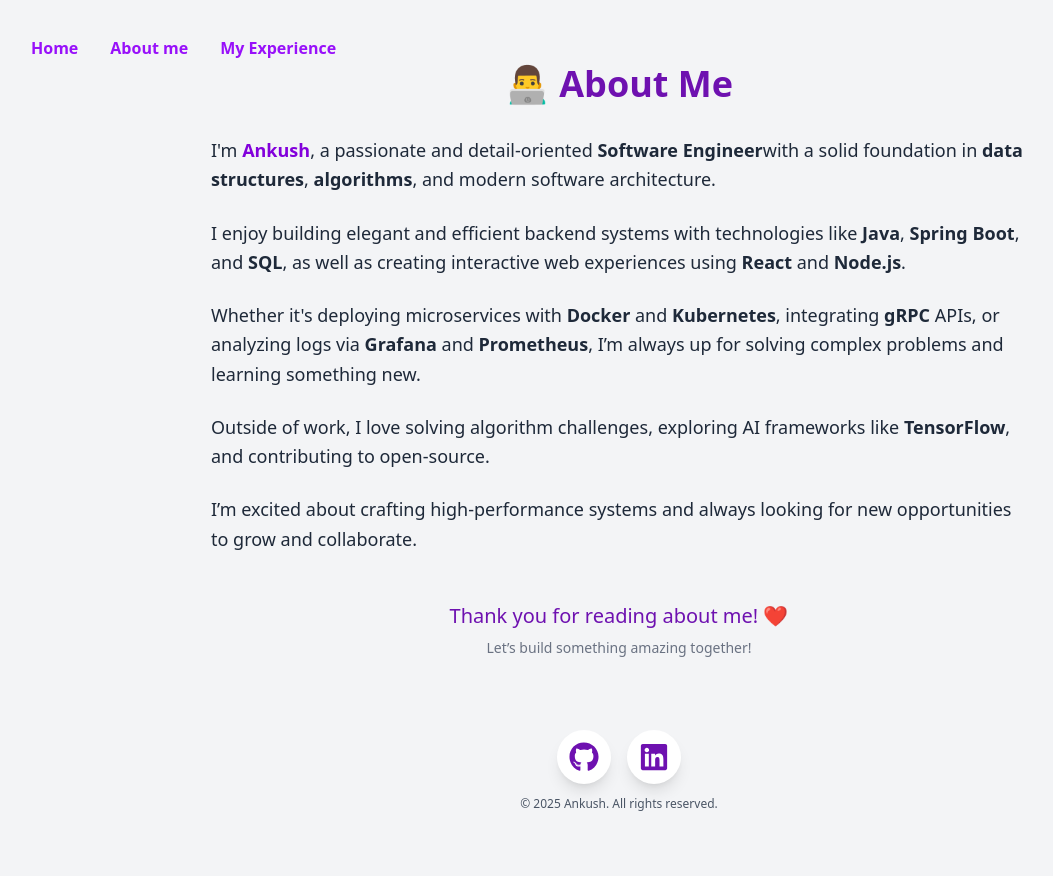
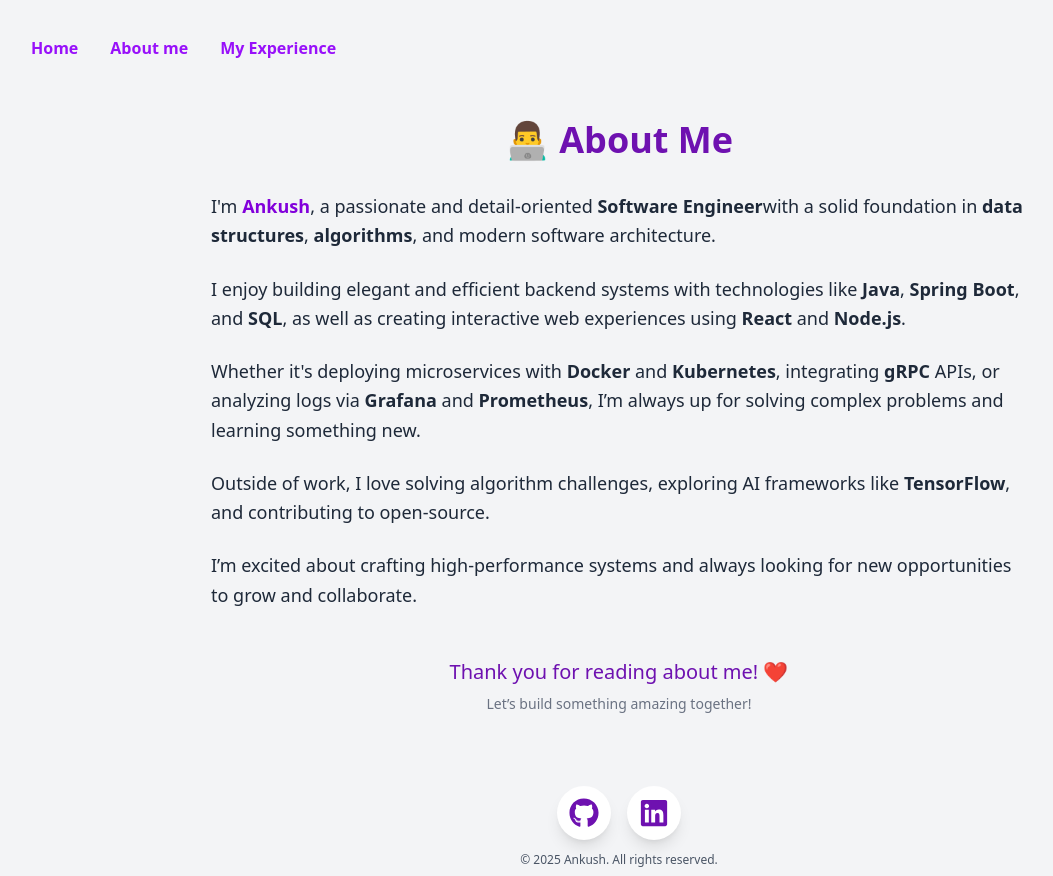
Before and after one commit to Ankushryuga/Skills-Prepration, a React (Vite) app in the folder react/: page /aboutme in a window 1280 px wide. Shown: the whole page, without its empty margins (21-1074 px from the left). Before the commit the page ends 820 px from the top, so only its background shows below. Built offline with nearby package versions, Linux system fonts and the light colour scheme.

Commit message:
padding fixed for about me

```diff
--- a/react/src/components/about/aboutMe.tsx
+++ b/react/src/components/about/aboutMe.tsx
@@ -41,7 +41,7 @@
 
 const AboutMe: React.FC = () => {
   return (
-    <div className="px-4 sm:px-10 py-16 text-gray-800 max-w-4xl mx-auto animate-fade-in">
+    <div className="pt-30 px-4 sm:px-10 py-16 text-gray-800 max-w-4xl mx-auto animate-fade-in">
       <h1 className="text-4xl font-bold mb-8 text-purple-800 text-center">
         👨‍💻 About Me
       </h1>
```
